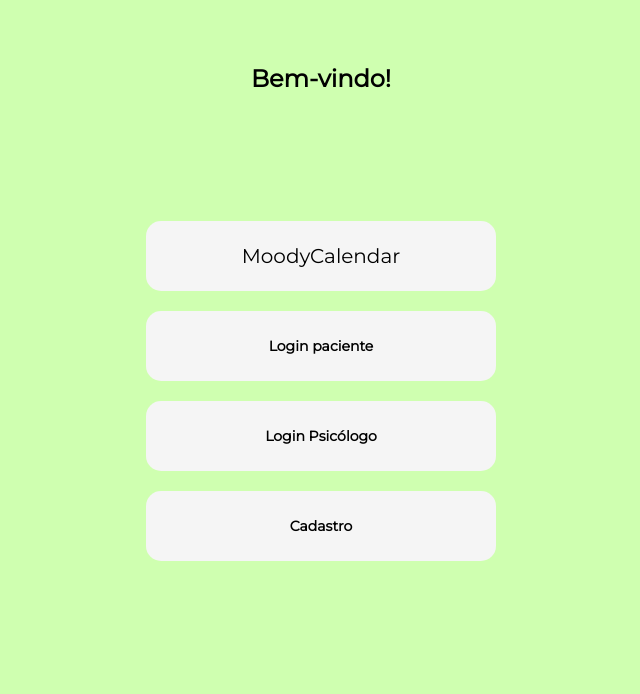
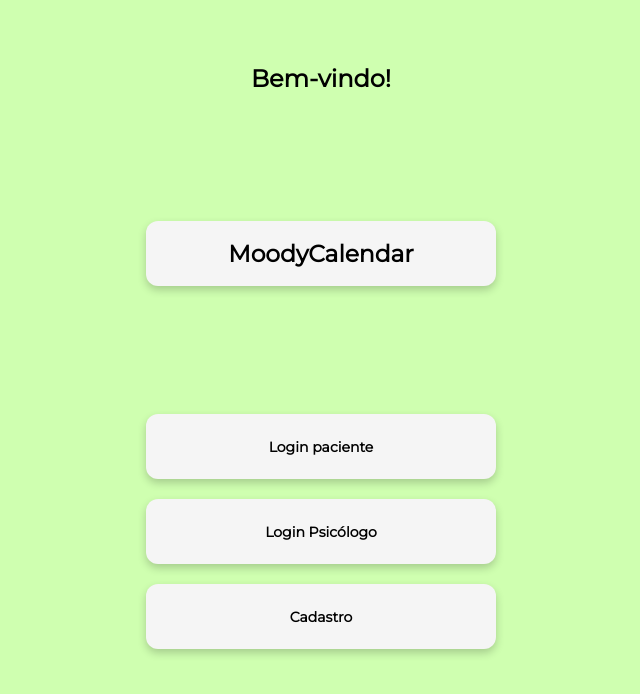
Before and after one commit to jgdlago/ATITUS_deafio_tecnologia_20223_2, a React (Create React App) app in the folder psico_app/: page / in a window 1280 px wide. Shown: the top 694 px of the page, without its empty margins (319-959 px from the left). Built offline with nearby package versions, Linux system fonts and the light colour scheme.

Commit message:
layout fix

```diff
--- a/psico_app/src/components/button/auth_button.css
+++ b/psico_app/src/components/button/auth_button.css
@@ -4,13 +4,14 @@
 
 .auth-button {
     display: block;
-    height: 70px;
+    height: 65px;
     width: 70%;
     max-width: 350px;
     margin: 20px auto;
     background-color: whitesmoke;
-    border-radius: 15px;
+    border-radius: 12px;
     border: none;
     margin-top: 20px;
     font-size: 12px;
+    box-shadow: 0 4px 8px rgba(0, 0, 0, 0.2);
 }
--- a/psico_app/src/pages/welcomePage.css
+++ b/psico_app/src/pages/welcomePage.css
@@ -10,12 +10,13 @@
     align-items: center;
     justify-content: center;
     width: 70%;
-    height: 70px;
+    height: 65px;
     max-width: 350px;
     margin: 20px auto;
     background-color: whitesmoke;
-    border-radius: 15px;
+    border-radius: 12px;
     margin-top: 10%;
-    margin-bottom: 20px;
+    margin-bottom: 10%;
     font-size: 20px;
+    box-shadow: 0 4px 8px rgba(0, 0, 0, 0.2);
 }
--- a/psico_app/src/pages/welcomePage.js
+++ b/psico_app/src/pages/welcomePage.js
@@ -8,7 +8,7 @@ function WelcomePage() {
       <h2>Bem-vindo!</h2>
 
       <span className="moody-calender">
-        MoodyCalendar
+        <h3>MoodyCalendar</h3>
       </span>
 
       <AuthButton title="Login paciente" />
```
